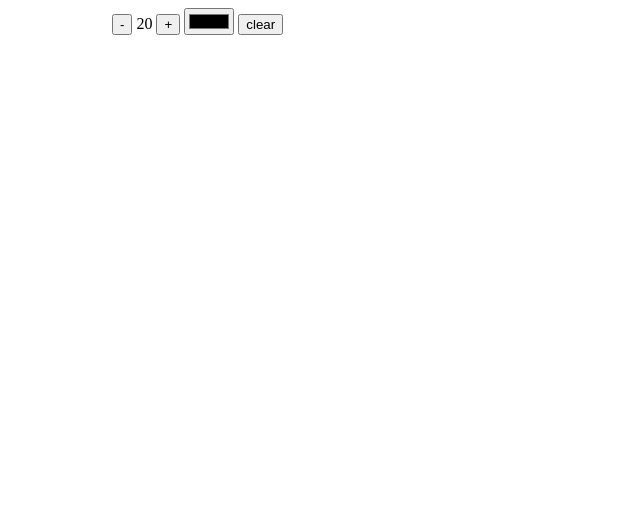
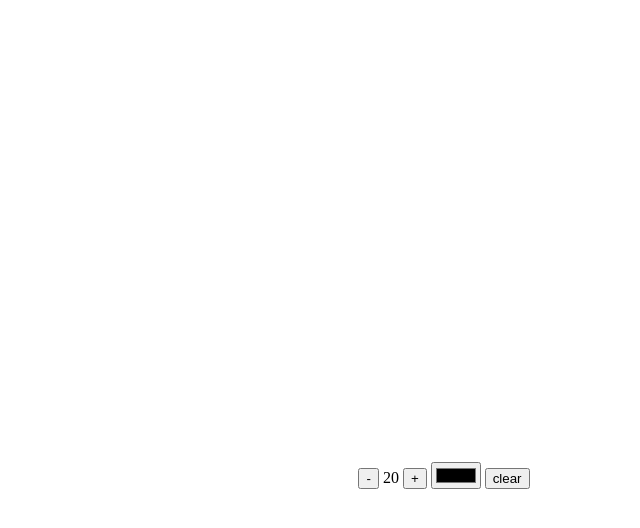
Before and after one commit to Iamdachi04/drawing-app, a plain HTML site: page index.html in a window 1280 px wide. Shown: the whole page, without its empty margins (196-836 px from the left). Drawn offline with Linux system fonts and the light colour scheme.

Commit message:
basic css addings to the body.

```diff
--- a/style.css
+++ b/style.css
@@ -1,3 +1,10 @@
 body{
     display:flex;
+    flex-direction: column;
+    height: 100vh;
+    overflow: hidden;
+    margin:0;
+    align-items: center;
+    justify-content: center;
+
 }
```
